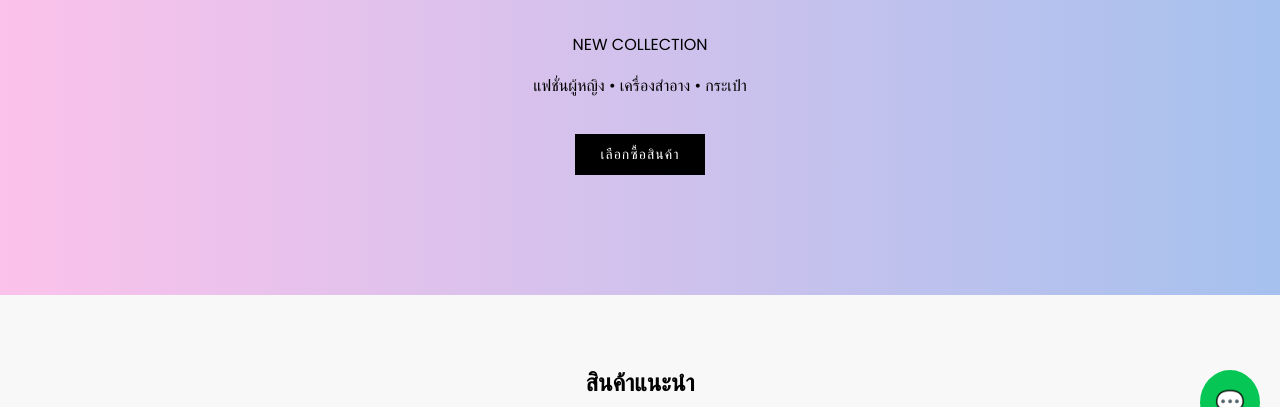
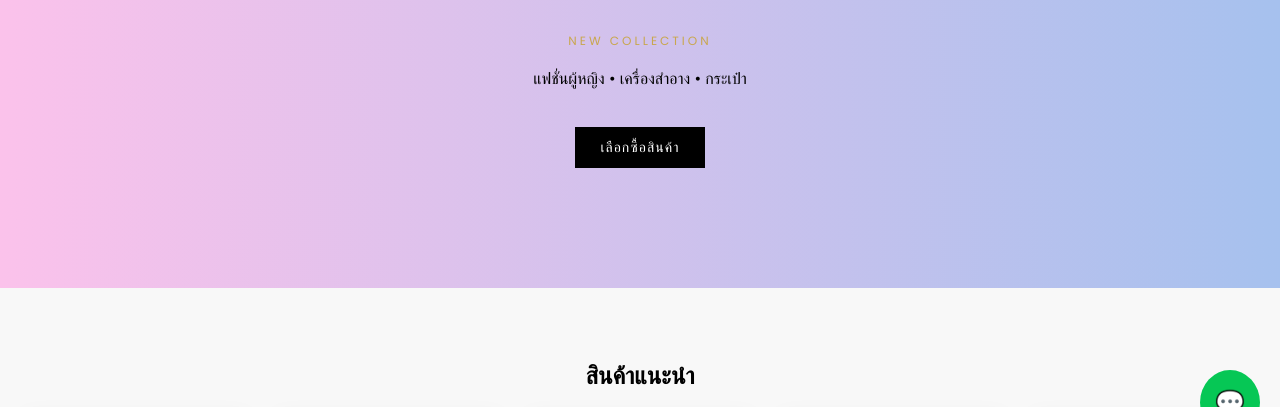
Before and after one commit to devtopup2026-cell/fashion-store, a website: page index.html in a window 1280 px wide. Shown: the part 345-752 px from the top of the page. Drawn offline with nearby package versions, Linux system fonts and the light colour scheme.

Commit message:
Update style.css

```diff
--- a/style.css
+++ b/style.css
@@ -58,6 +58,12 @@ nav a:hover {
   background: linear-gradient(to right, #fbc2eb, #a6c1ee);
 }
 
+.hero-sub {
+  letter-spacing: 3px;
+  font-size: 12px;
+  color: #c9a74d;
+}
+
 .hero h1 {
   font-family: 'Playfair Display', serif;
   font-size: 42px;
@@ -78,6 +84,11 @@ nav a:hover {
   cursor: pointer;
 }
 
+.icon {
+  margin-left: 15px;
+  cursor: pointer;
+}
+
 /* PRODUCTS */
 .products {
   padding: 50px 20px;
@@ -91,12 +102,9 @@ nav a:hover {
 }
 
 .products h2::after {
-  content: "";
-  display: block;
-  width: 40px;
+  width: 60px;
   height: 2px;
-  background: #d4af37;
-  margin: 10px auto;
+  background: #c9a74d;
 }
 
 .grid {
```
